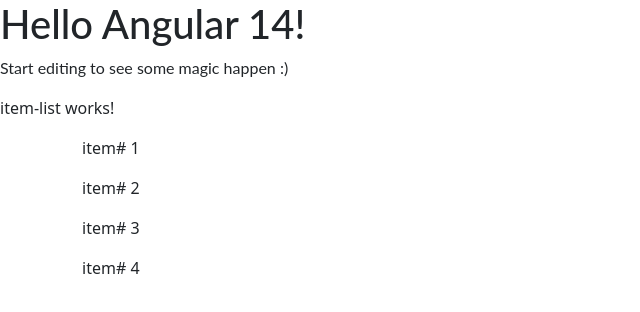
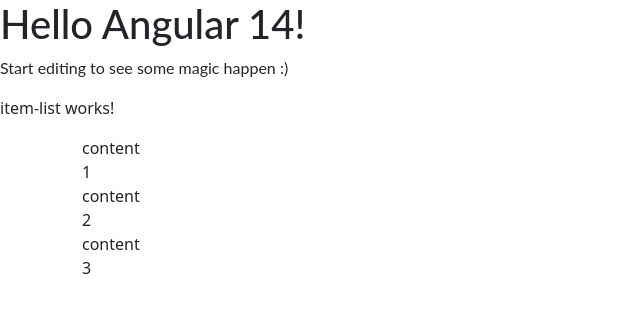
Before and after one commit to vgpro54321/list-and-list-item, an Angular app: page / in a window 1280 px wide. Shown: the top 312 px of the page, without its empty margins (0-640 px from the left). Built offline with nearby package versions, Linux system fonts and the light colour scheme.

Commit message:
2 files modified

```diff
--- a/src/app/app.component.html
+++ b/src/app/app.component.html
@@ -2,8 +2,16 @@
 <p>Start editing to see some magic happen :)</p>
 
 <app-item-list>
-  <app-item text="1"></app-item>
-  <app-item text="2"></app-item>
-  <app-item text="3"></app-item>
-  <app-item text="4"></app-item>
+  <app-item text="1">
+    <ng-container item-content> content </ng-container>
+    <ng-container item-footer> 1 </ng-container>
+  </app-item>
+  <app-item text="2">
+    <ng-container item-content> content </ng-container>
+    <ng-container item-footer> 2 </ng-container>
+  </app-item>
+  <app-item text="3">
+    <ng-container item-content> content </ng-container>
+    <ng-container item-footer> 3 </ng-container>
+  </app-item>
 </app-item-list>
--- a/src/app/item/item.component.html
+++ b/src/app/item/item.component.html
@@ -1,5 +1,11 @@
 <div class="row">
   <div class="col">
-    <p>item# {{ text }}</p>
+    <ng-content select="[item-content]"></ng-content>
   </div>
 </div>
+
+<div class="row">
+  <div class="col">
+    <ng-content select="[item-footer]"></ng-content>
+  </div>
+</div>
```
